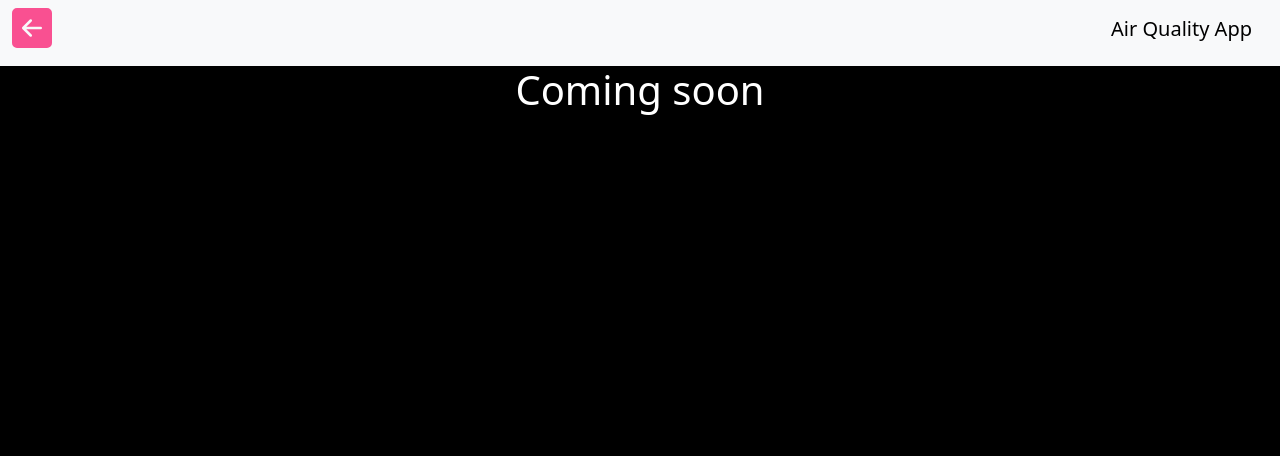
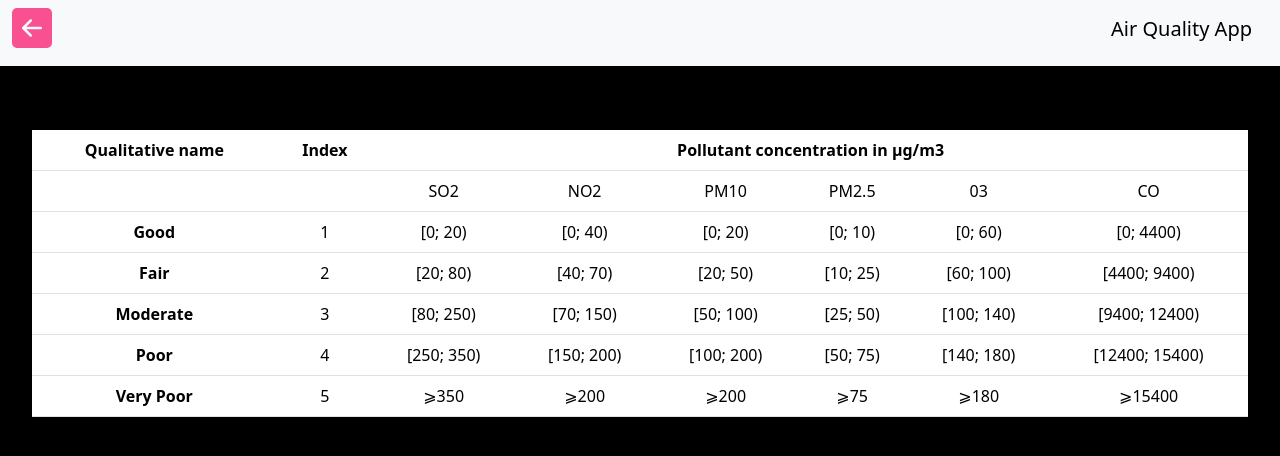
Before and after one commit to PabloEGonz/air-quality-app, a React (Create React App) app: page /about in a window 1280 px wide. Shown: the top 456 px of the page. Built offline with nearby package versions, Linux system fonts and the light colour scheme.

Commit message:
Fully functional app

```diff
--- a/src/pages/about.js
+++ b/src/pages/about.js
@@ -10,7 +10,83 @@ const About = () => (
         <h3 className="navbar-brand">Air Quality App</h3>
       </div>
     </nav>
-    <h1 className="under-dev">Coming soon</h1>
+    <div className="about">
+      <table className="table">
+        <thead>
+          <tr>
+            <th scope="col">Qualitative name</th>
+            <th scope="col">Index</th>
+            <th scope="col" colSpan="6">
+              Pollutant concentration in μg/m3
+            </th>
+          </tr>
+        </thead>
+        <tbody>
+          <tr>
+            <th scope="row">&nbsp;</th>
+            <td>&nbsp;</td>
+            <td>SO2</td>
+            <td>NO2</td>
+            <td>PM10</td>
+            <td>PM2.5</td>
+            <td>03</td>
+            <td>CO</td>
+          </tr>
+          <tr>
+            <th scope="row">Good</th>
+            <td>1</td>
+            <td>[0; 20)</td>
+            <td>[0; 40)</td>
+            <td>[0; 20)</td>
+            <td>[0; 10)</td>
+            <td>[0; 60)</td>
+            <td>[0; 4400)</td>
+          </tr>
+          <tr>
+            <th scope="row">Fair</th>
+            <td>2</td>
+            <td>[20; 80)</td>
+            <td>[40; 70)</td>
+            <td>[20; 50)</td>
+            <td>[10; 25)</td>
+            <td>[60; 100)</td>
+            <td>[4400; 9400)</td>
+          </tr>
+          <tr>
+            <th scope="row">Moderate</th>
+            <td>3</td>
+            <td>[80; 250)</td>
+            <td>[70; 150)</td>
+            <td>[50; 100)</td>
+            <td>[25; 50)</td>
+            <td>[100; 140)</td>
+            <td>[9400; 12400)</td>
+          </tr>
+          {' '}
+          <tr>
+            <th scope="row">Poor</th>
+            <td>4</td>
+            <td>[250; 350)</td>
+            <td>[150; 200)</td>
+            <td>[100; 200)</td>
+            <td>[50; 75)</td>
+            <td>[140; 180)</td>
+            <td>[12400; 15400)</td>
+          </tr>
+          {' '}
+          <tr>
+            <th scope="row">Very Poor</th>
+            <td>5</td>
+            <td>⩾350</td>
+            <td>⩾200</td>
+            <td>⩾200</td>
+            <td>⩾75</td>
+            <td>⩾180</td>
+            <td>⩾15400</td>
+          </tr>
+        </tbody>
+      </table>
+    </div>
   </>
 );
 
--- a/src/redux/airqaSlice.js
+++ b/src/redux/airqaSlice.js
@@ -38,6 +38,12 @@ const citiesData = [{
   lon: 116.3912757,
   country: 'CN',
   state: 'Beijing',
+}, {
+  name: 'Lahore',
+  lat: 31.5656822,
+  lon: 74.3141829,
+  country: 'PK',
+  state: 'Punjab',
 },
 ];
 const initialState = {
--- a/src/styles/App.css
+++ b/src/styles/App.css
@@ -118,6 +118,14 @@ ul {
   margin-top: 2%;
 }
 
+.about {
+  text-align: center;
+  width: 95%;
+  overflow: scroll;
+  margin: auto;
+  margin-top: 5%;
+}
+
 .under-dev {
   color: #fff;
   text-align: center;
```
